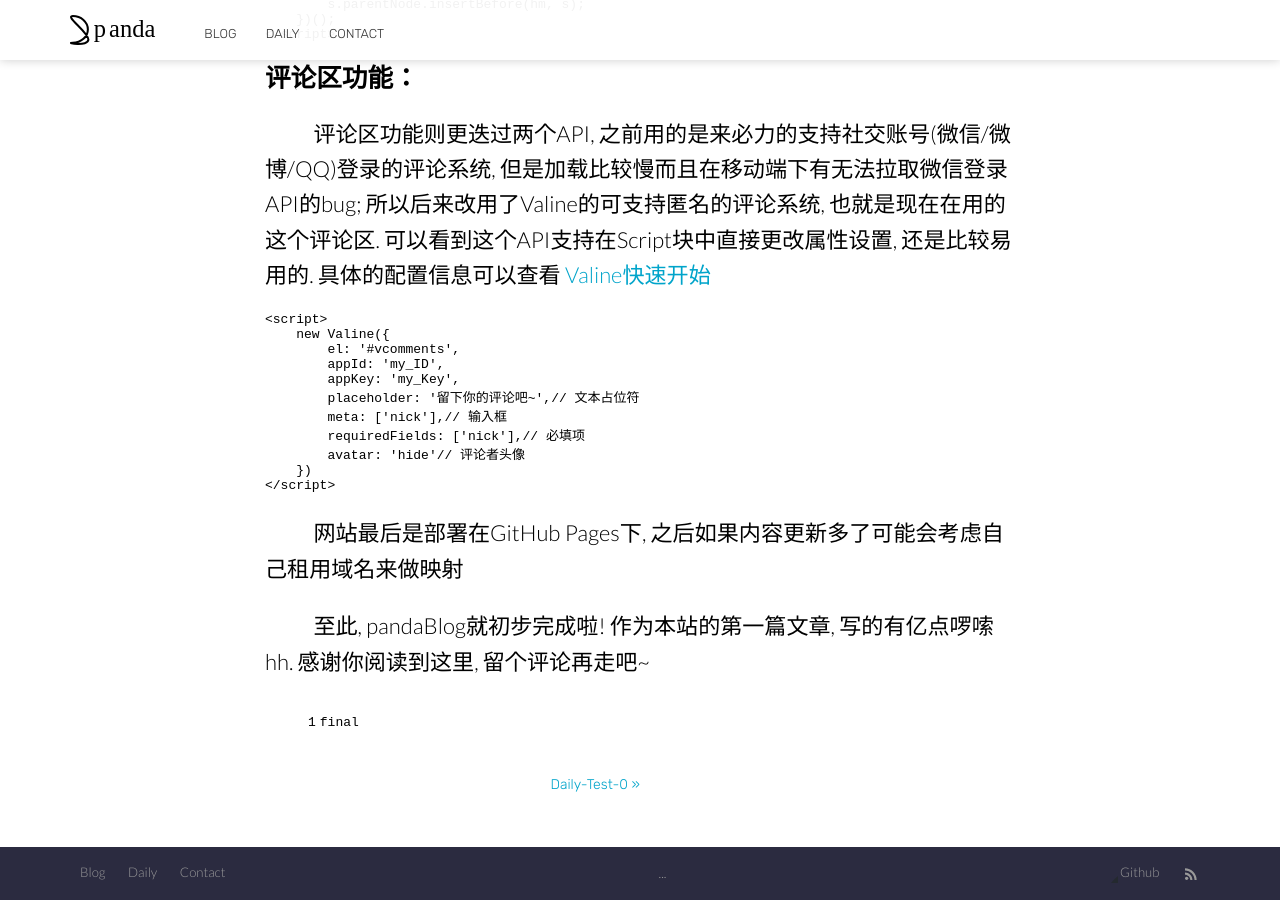
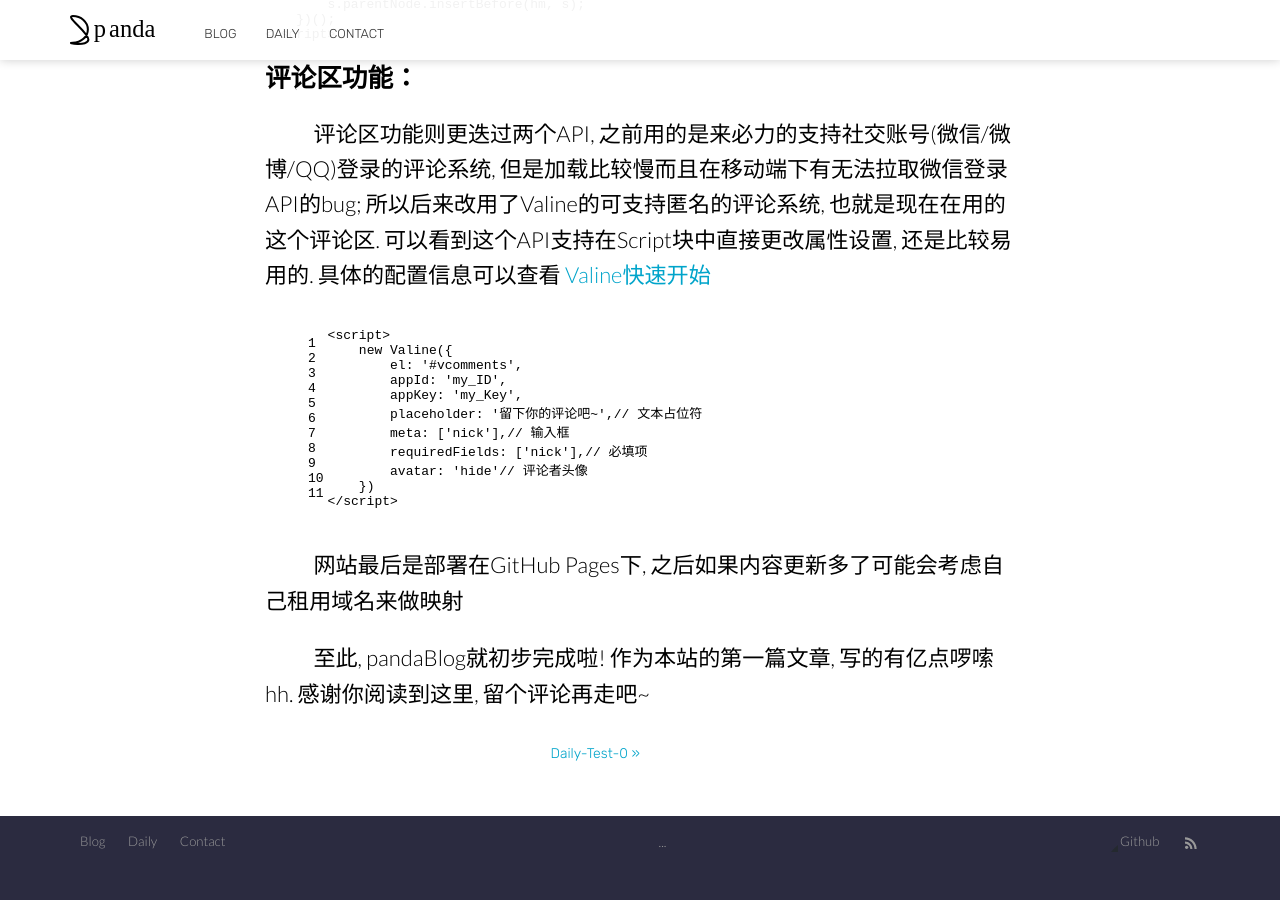
Before and after one commit to pandacase/pandacase.github.io, a Jekyll site: the page built from _posts/2023-03-11-pandaBlog.md, in a window 1280 px wide and 900 px high, scrolled down 4805 px. Built offline with Jekyll 4.4.1, drawn with Linux system fonts in a browser that asks for light colours; nearby versions of some CDN libraries; comment, search, counter and statistics services are not loaded; a style sheet for code colours, icons or effects is not loaded; after the commit the page ends 5674 px from its top, so only the background shows below that.

Commit message:
Update 2023-03-11-pandaBlog.md

````diff
--- a/_posts/2023-03-11-pandaBlog.md
+++ b/_posts/2023-03-11-pandaBlog.md
@@ -53,7 +53,7 @@
 
 &emsp;&emsp; 在官方文档中可以看到Jekyll部署出来的网页目录结构还是非常人性化的, 对文章的管理非常方便. 模板语言允许在HTML中加入判断和循环语句, 而且集成了很多网页变量可以直接调用, 整个网页的开发思路变得清晰很多
 
-```txt
+{% highlight txt %}
 .
 ├── _config.yml
 ├── _drafts
@@ -71,7 +71,7 @@
 ├── _site
 ├── .jekyll-metadata
 └── index.html
-```
+{% endhighlight %}
 
 &emsp;&emsp; 在本地部署完网站源码之后可以在命令行窗口中输入"jekyll serve file_path"来快速生成网站预览. 这是一个比较常用的功能
 
@@ -101,7 +101,7 @@
 
 &emsp;&emsp; 评论区功能则更迭过两个API, 之前用的是来必力的支持社交账号(微信/微博/QQ)登录的评论系统, 但是加载比较慢而且在移动端下有无法拉取微信登录API的bug; 所以后来改用了Valine的可支持匿名的评论系统, 也就是现在在用的这个评论区. 可以看到这个API支持在Script块中直接更改属性设置, 还是比较易用的. 具体的配置信息可以查看 [Valine快速开始](https://valine.js.org/quickstart.html)
 
-```html
+{% highlight html linenos %}
 <script>
     new Valine({
         el: '#vcomments',
@@ -113,12 +113,8 @@
         avatar: 'hide'// 评论者头像
     })
 </script>
-```
+{% endhighlight %}
 
 &emsp;&emsp; 网站最后是部署在GitHub Pages下, 之后如果内容更新多了可能会考虑自己租用域名来做映射
 
 &emsp;&emsp; 至此, pandaBlog就初步完成啦! 作为本站的第一篇文章, 写的有亿点啰嗦hh. 感谢你阅读到这里, 留个评论再走吧~
-
-{% highlight txt linenos %}
-final
-{% endhighlight %}
````
